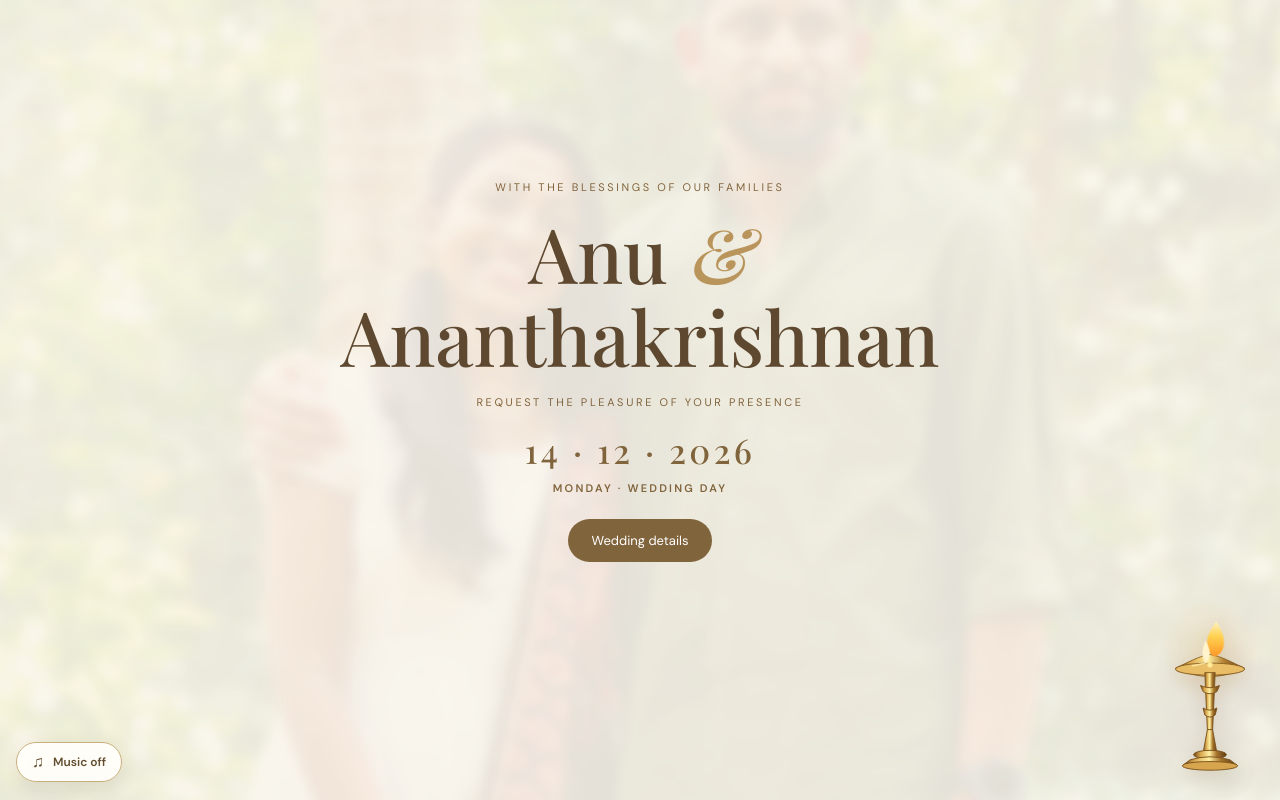
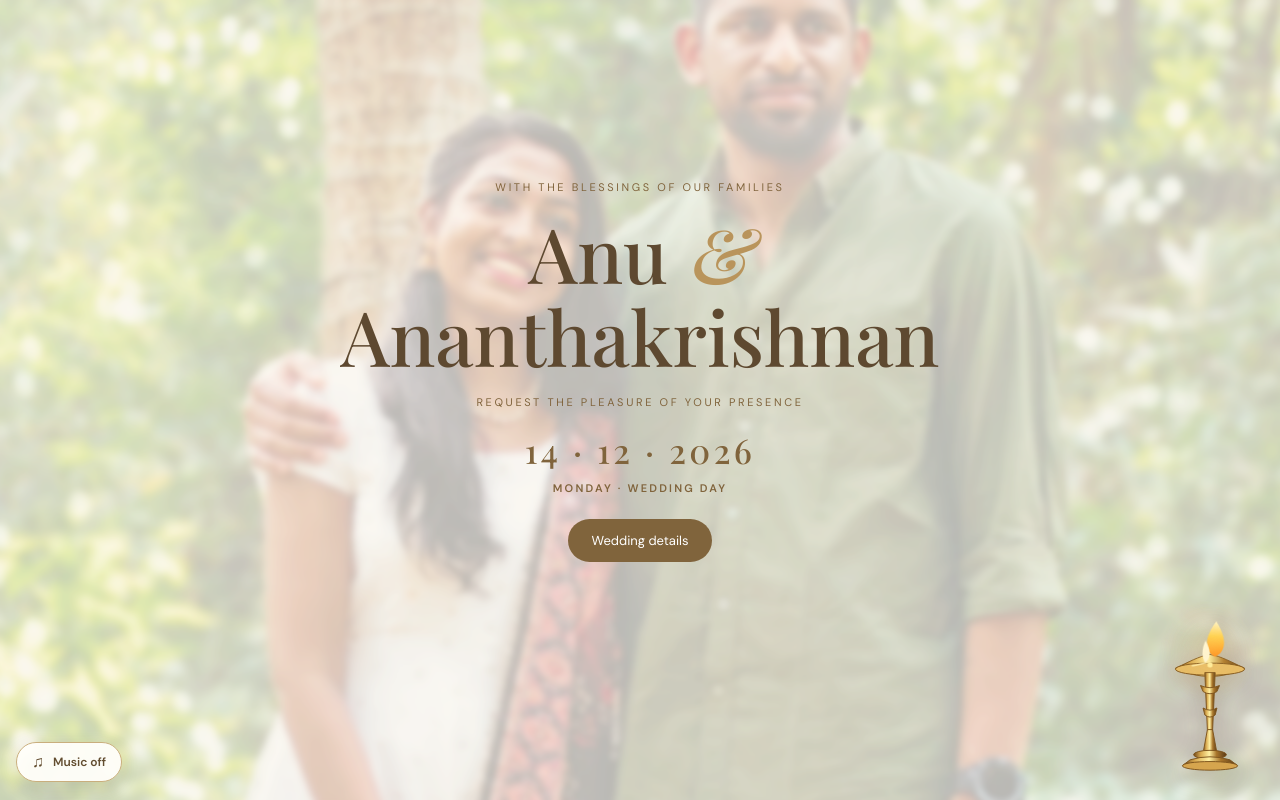
Before and after one commit to devadhathan0723-rgb/Anu-Ananthakrishnan-Wedding, a plain HTML site: page index.html in a window 1280 px wide. Shown: the top 800 px of the page. Drawn offline with nearby package versions, Linux system fonts and the light colour scheme.

Commit message:
Update index.html

```diff
--- a/index.html
+++ b/index.html
@@ -12,9 +12,9 @@
 *{box-sizing:border-box}
 html{scroll-behavior:smooth;scroll-padding-top:18px}
 body{margin:0;background:var(--cream);color:var(--ink);font-family:'DM Sans',sans-serif;position:relative;isolation:isolate;overflow-x:hidden}
-body::before{content:"";position:fixed;inset:-12px;z-index:-2;background-image:url("assets/couple.jpg");background-size:cover;background-position:center 28%;background-repeat:no-repeat;filter:blur(5px);opacity:.32;transform:scale(1.04);pointer-events:none}
-body::after{content:"";position:fixed;inset:0;z-index:-1;background:rgba(251,248,241,.48);pointer-events:none}
-.hero{min-height:100svh;padding:34px 18px 92px;display:flex;align-items:center;justify-content:center;text-align:center;background:rgba(248,242,230,.46);backdrop-filter:blur(1px);position:relative}
+body::before{content:"";position:fixed;inset:-12px;z-index:-2;background-image:url("assets/couple.jpg");background-size:cover;background-position:center 28%;background-repeat:no-repeat;filter:blur(3px);opacity:.48;transform:scale(1.04);pointer-events:none}
+body::after{content:"";position:fixed;inset:0;z-index:-1;background:rgba(251,248,241,.25);pointer-events:none}
+.hero{min-height:100svh;padding:34px 18px 92px;display:flex;align-items:center;justify-content:center;text-align:center;background:rgba(248,242,230,.28);backdrop-filter:blur(1px);position:relative}
 .hero-inner{width:min(760px,100%);position:relative;z-index:1}
 .eyebrow{font-size:11px;letter-spacing:.24em;text-transform:uppercase;color:var(--gold-dark)}
 h1,h2,h3{font-family:'Playfair Display',serif;font-weight:500}
```
